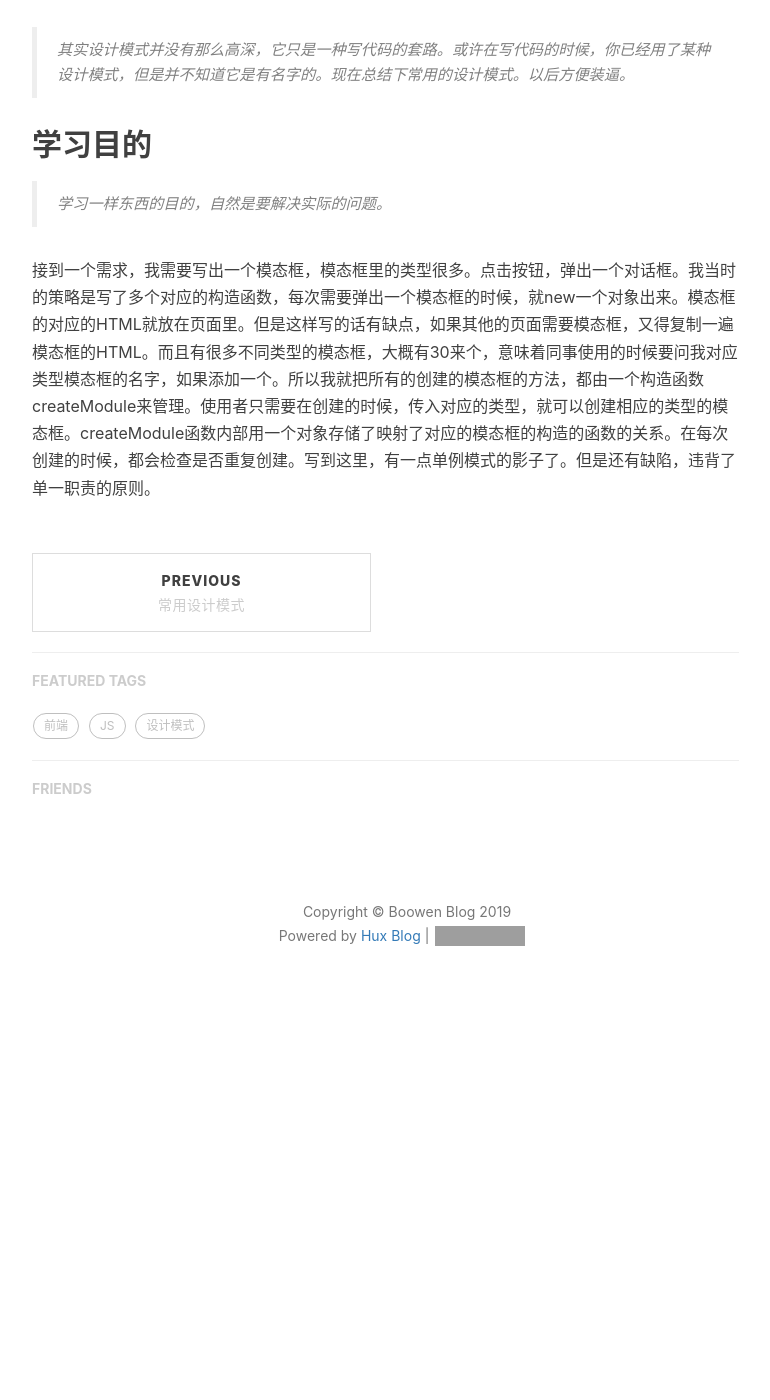
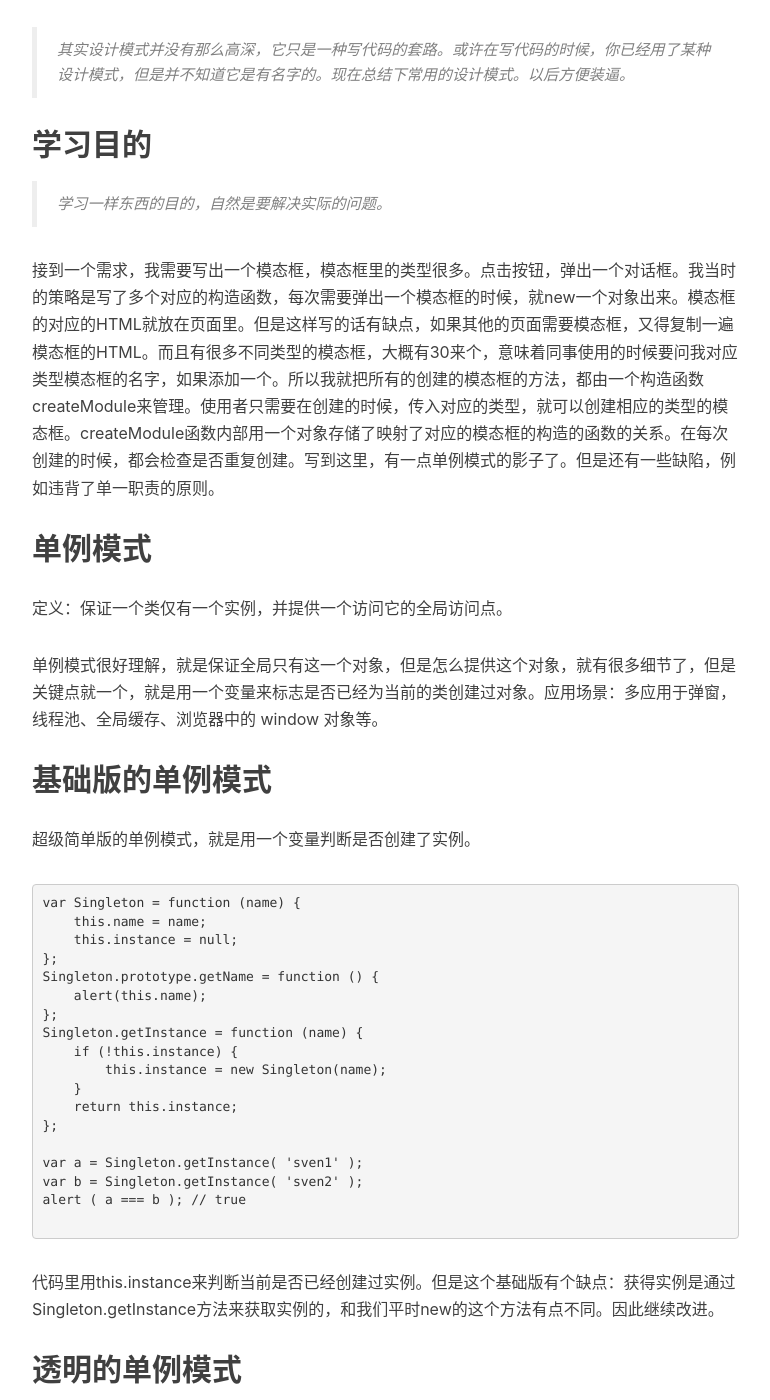
Before and after one commit to zhaobw61/-zhaobw61.git.io, a Jekyll site: the page built from _posts/2019-03-12-singleMode.markdown, in a window 1280 px wide and 1400 px high, scrolled down 536 px. Shown: the whole window, without its empty margins (233-1003 px from the left). Built offline with Jekyll 4.4.1, drawn with Linux system fonts in a browser that asks for light colours; nearby versions of some CDN libraries; comment, search, counter and statistics services are not loaded; before the commit the page ends 1576 px from its top, so only the background shows below that; some of the changed text lies outside the part shown; grey boxes are pictures that could not be loaded.

Commit message:
写到了代理模式了。

````diff
--- a/_posts/2019-03-12-singleMode.markdown
+++ b/_posts/2019-03-12-singleMode.markdown
@@ -17,4 +17,95 @@
 
 >学习一样东西的目的，自然是要解决实际的问题。
 
-接到一个需求，我需要写出一个模态框，模态框里的类型很多。点击按钮，弹出一个对话框。我当时的策略是写了多个对应的构造函数，每次需要弹出一个模态框的时候，就new一个对象出来。模态框的对应的HTML就放在页面里。但是这样写的话有缺点，如果其他的页面需要模态框，又得复制一遍模态框的HTML。而且有很多不同类型的模态框，大概有30来个，意味着同事使用的时候要问我对应类型模态框的名字，如果添加一个。所以我就把所有的创建的模态框的方法，都由一个构造函数createModule来管理。使用者只需要在创建的时候，传入对应的类型，就可以创建相应的类型的模态框。createModule函数内部用一个对象存储了映射了对应的模态框的构造的函数的关系。在每次创建的时候，都会检查是否重复创建。写到这里，有一点单例模式的影子了。但是还有缺陷，违背了单一职责的原则。
+接到一个需求，我需要写出一个模态框，模态框里的类型很多。点击按钮，弹出一个对话框。我当时的策略是写了多个对应的构造函数，每次需要弹出一个模态框的时候，就new一个对象出来。模态框的对应的HTML就放在页面里。但是这样写的话有缺点，如果其他的页面需要模态框，又得复制一遍模态框的HTML。而且有很多不同类型的模态框，大概有30来个，意味着同事使用的时候要问我对应类型模态框的名字，如果添加一个。所以我就把所有的创建的模态框的方法，都由一个构造函数createModule来管理。使用者只需要在创建的时候，传入对应的类型，就可以创建相应的类型的模态框。createModule函数内部用一个对象存储了映射了对应的模态框的构造的函数的关系。在每次创建的时候，都会检查是否重复创建。写到这里，有一点单例模式的影子了。但是还有一些缺陷，例如违背了单一职责的原则。
+
+
+## 单例模式
+
+定义：保证一个类仅有一个实例，并提供一个访问它的全局访问点。
+
+
+单例模式很好理解，就是保证全局只有这一个对象，但是怎么提供这个对象，就有很多细节了，但是关键点就一个，就是用一个变量来标志是否已经为当前的类创建过对象。应用场景：多应用于弹窗，线程池、全局缓存、浏览器中的 window 对象等。
+
+## 基础版的单例模式
+
+超级简单版的单例模式，就是用一个变量判断是否创建了实例。
+
+```
+var Singleton = function (name) {
+    this.name = name;
+    this.instance = null;
+};
+Singleton.prototype.getName = function () {
+    alert(this.name);
+};
+Singleton.getInstance = function (name) {
+    if (!this.instance) {
+        this.instance = new Singleton(name);
+    }
+    return this.instance;
+};
+
+var a = Singleton.getInstance( 'sven1' );
+var b = Singleton.getInstance( 'sven2' );
+alert ( a === b ); // true
+
+```
+
+代码里用this.instance来判断当前是否已经创建过实例。但是这个基础版有个缺点：获得实例是通过Singleton.getInstance方法来获取实例的，和我们平时new的这个方法有点不同。因此继续改进。
+
+## 透明的单例模式
+
+现在需要的单例模式是通过new的方法来创建实例。代码如下：
+
+```
+var CreateDiv = (function () {
+    var instance;
+    var CreateDiv = function (html) {
+        if (instance) {
+            return instance;
+        }
+        this.html = html;
+        this.init();
+        return instance = this;
+    };
+    CreateDiv.prototype.init = function () {
+        var div = document.createElement('div');
+        div.innerHTML = this.html;
+        document.body.appendChild(div);
+    };
+    return CreateDiv;
+})();
+var a = new CreateDiv('sven1');
+var b = new CreateDiv('sven2');
+```
+
+这次通过闭包，解决了之前的问题。但是有两个小问题，第一阅代码读起来不是清晰，这个构造函数看起来很奇怪，第二违背了单一职责原则，在CreateDiv这个函数里，它负责了两件事，第一事判断是不是单例，第二事创建对象和初始化。所以又出现新的问题了，需要去解决它。
+
+## 用代理模式实现的单例模式
+
+用代理模式就可以解决上面面临的问题。代码如下：
+
+```
+var CreateDiv = function (html) {
+    this.html = html;
+    this.init();
+};
+CreateDiv.prototype.init = function () {
+    var div = document.createElement('div');
+    div.innerHTML = this.html;
+    document.body.appendChild(div);
+};
+var ProxySingletonCreateDiv = (function () {
+    var instance;
+    return function (html) {
+        if (!instance) {
+            instance = new CreateDiv(html);
+        }
+        return instance;
+    }
+})();
+var a = new ProxySingletonCreateDiv('sven1');
+var b = new ProxySingletonCreateDiv('sven2');
+```
+ProxySingletonCreateDiv代理了
````
Also changed, not shown: _posts/index.js (added).
